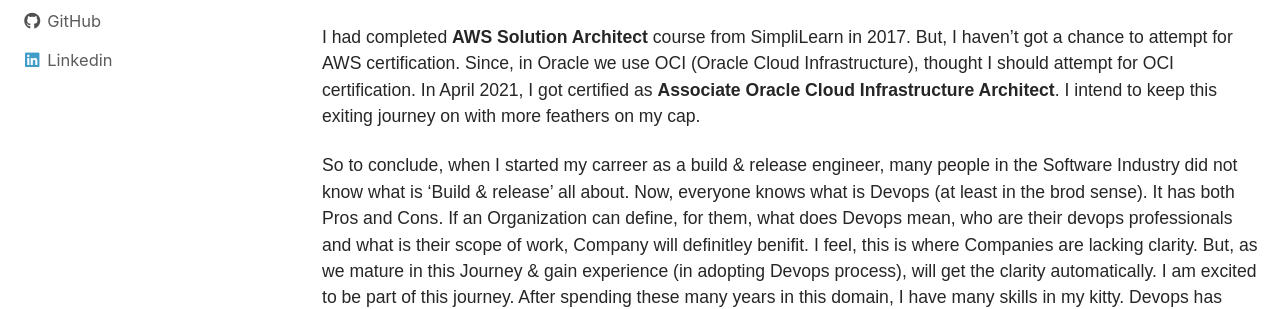
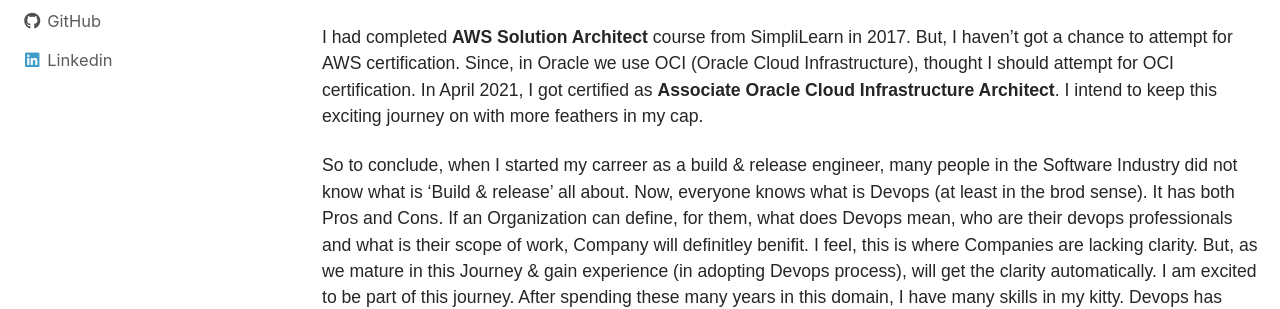
Before and after one commit to vinaydhegde/vinaydhegde.github.io, a Jekyll site: the page built from _pages/about.md, in a window 1280 px wide and 900 px high, scrolled down 1365 px. Shown: the part 323-632 px from the top of the window. Built offline with Jekyll 4.4.1, drawn with Linux system fonts in a browser that asks for light colours; cached includes are drawn as plain includes; nearby versions of some CDN libraries.

Commit message:
Update about.md

```diff
--- a/_pages/about.md
+++ b/_pages/about.md
@@ -47,7 +47,7 @@
 As part of my continous learning Journey, I attended trainings on Docker & Kubernetes. I have developed few applications to demonstarte the Docker & Kubernetes workflow. I have taken few training sessions internally for other team members. I have also conducted couple of trainings on Docker for a start up. To make this journey more exciting, I decided to attempt Docker certification and became **Docker Certified Associate** in November 2020.
 
 
-I had completed **AWS Solution Architect** course from SimpliLearn in 2017. But, I haven't got a chance to attempt for AWS certification. Since, in Oracle we use OCI (Oracle Cloud Infrastructure), thought I should attempt for OCI certification. In April 2021, I got certified as **Associate Oracle Cloud Infrastructure Architect**. I intend to keep this exiting journey on with more feathers on my cap.
+I had completed **AWS Solution Architect** course from SimpliLearn in 2017. But, I haven't got a chance to attempt for AWS certification. Since, in Oracle we use OCI (Oracle Cloud Infrastructure), thought I should attempt for OCI certification. In April 2021, I got certified as **Associate Oracle Cloud Infrastructure Architect**. I intend to keep this exciting journey on with more feathers in my cap.
 
 
 So to conclude, when I started my carreer as a build & release engineer, many people in the Software Industry did not know what is 'Build & release' all about. Now, everyone knows what is Devops (at least in the brod sense). It has both Pros and Cons. If an Organization can define, for them, what does Devops mean, who are their devops professionals and what is their scope of work, Company will definitley benifit. I feel, this is where Companies are lacking clarity. But, as we mature in this Journey & gain experience (in adopting Devops process), will get the clarity automatically. I am excited to be part of this journey. After spending these many years in this domain, I have many skills in my kitty. Devops has become so vast with so many tools and technologies to learn. The list is going bigger and bigger. I have learnt and mastered some of those tools & technologies. I am happy & proud to be a **DevOpsian**.
```
